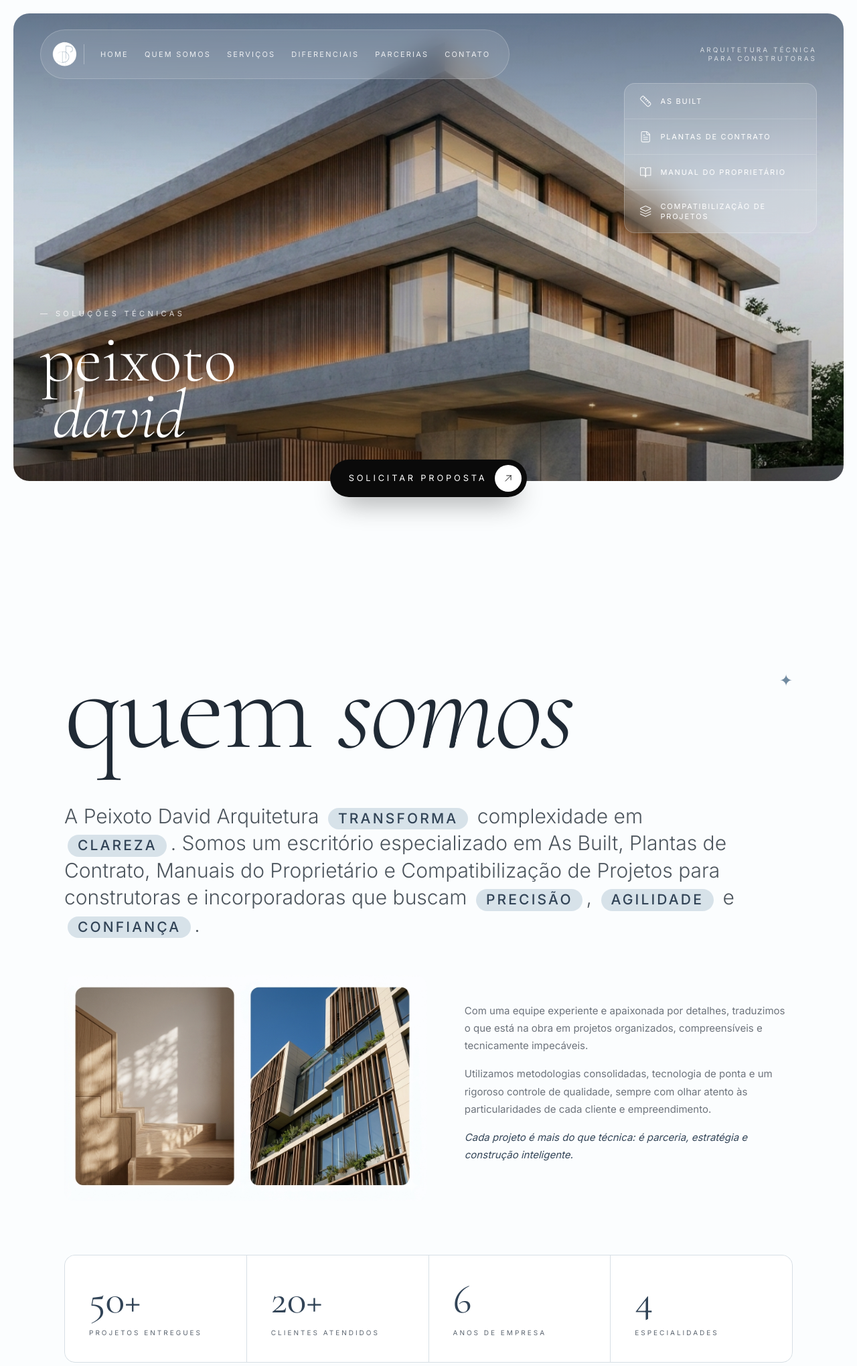
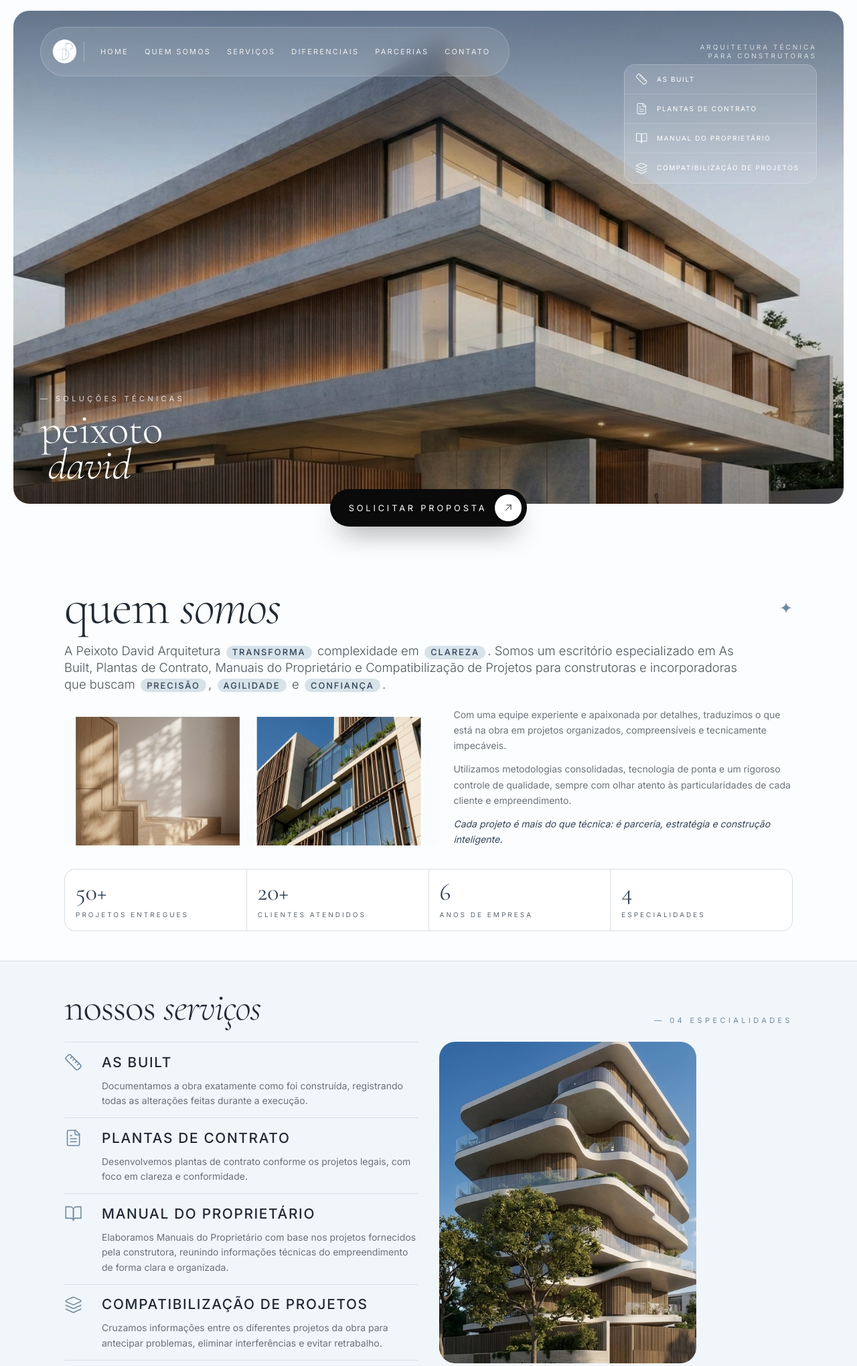
Before and after one commit to leonardo-finardi/peixotodavid-portfolio, a Flask app: page / in a window 1280 px wide. Shown: the top 2039 px of the page at 67% size. Run offline with Flask 2, Linux system fonts and the light colour scheme.

Commit message:
feat: update responsivity

```diff
--- a/static/css/brand.css
+++ b/static/css/brand.css
@@ -76,7 +76,7 @@ h1, h2, h3 {
   padding-bottom: 6rem;
 }
 @media (min-width: 768px) {
-  .section { padding-inline: 3rem; padding-top: 9rem; padding-bottom: 9rem; }
+  .section { padding-inline: 3rem; padding-top: clamp(3.5rem, 7vh, 7rem); padding-bottom: clamp(3.5rem, 7vh, 7rem); }
 }
 @media (min-width: 1280px) {
   .section { padding-inline: 6rem; }
@@ -149,8 +149,8 @@ h1, h2, h3 {
 .pill-cta:hover .pill-cta-arrow { transform: rotate(45deg); }
 
 /* ════════════════════════════ HERO ════════════════════════════ */
-.hero { position: relative; padding: 1rem 0.75rem 5rem; }
-@media (min-width: 768px) { .hero { padding: 1.25rem 1.25rem 6rem; } }
+.hero { position: relative; padding: 1rem 0.75rem 3.5rem; }
+@media (min-width: 768px) { .hero { padding: 1rem 1.25rem 2.75rem; } }
 
 .hero-frame {
   position: relative; width: 100%;
@@ -158,8 +158,16 @@ h1, h2, h3 {
   border-radius: 1.5rem; overflow: hidden;
   background: var(--secondary);
 }
-@media (min-width: 768px) { .hero-frame { aspect-ratio: 16 / 10; } }
-@media (min-width: 1280px) { .hero-frame { aspect-ratio: 16 / 9; } }
+@media (min-width: 768px) {
+  .hero-frame {
+    aspect-ratio: auto;
+    height: clamp(420px, calc(100svh - 5rem), 820px);
+    max-height: calc(100svh - 4.5rem);
+  }
+}
+@media (min-width: 1280px) {
+  .hero-frame { height: clamp(480px, calc(100svh - 5rem), 860px); }
+}
 
 .hero-bg { position: absolute; inset: 0; z-index: 0; will-change: transform; }
 .hero-bg img { height: 120%; width: 100%; object-fit: cover; }
@@ -287,8 +295,8 @@ h1, h2, h3 {
 @media (min-width: 640px) {
   .hero-specs { top: 5.5rem; bottom: auto; right: 1.25rem; left: auto; width: 16.5rem; }
 }
-@media (min-width: 768px) { .hero-specs { top: 6rem; right: 2rem; width: 17.5rem; } }
-@media (min-width: 1280px) { .hero-specs { top: 6.5rem; right: 2.5rem; width: 18rem; } }
+@media (min-width: 768px) { .hero-specs { top: clamp(4.5rem, 9vh, 6rem); right: 2rem; width: 17.5rem; } }
+@media (min-width: 1280px) { .hero-specs { top: clamp(5rem, 10vh, 6.5rem); right: 2.5rem; width: 18rem; } }
 .hero-spec {
   display: flex; align-items: center; gap: 0.75rem;
   background: none; border: none; color: #fff; text-align: left;
@@ -313,7 +321,7 @@ h1, h2, h3 {
 .hero-wordmark {
   position: absolute; bottom: 2rem; left: 1rem; right: 1rem; z-index: 10; color: #fff;
 }
-@media (min-width: 768px) { .hero-wordmark { bottom: 3.5rem; left: 2.5rem; right: auto; } }
+@media (min-width: 768px) { .hero-wordmark { bottom: clamp(1.75rem, 4vh, 3rem); left: 2.5rem; right: auto; } }
 .hero-kicker { font-size: 10px; text-transform: uppercase; letter-spacing: 0.35em; color: rgba(255,255,255,0.8); }
 @media (min-width: 768px) { .hero-kicker { font-size: 11px; letter-spacing: 0.4em; } }
 .hero-name {
@@ -322,29 +330,36 @@ h1, h2, h3 {
   display: flex; flex-direction: column;
   font-size: clamp(3rem, 13vw, 13rem);
 }
-@media (min-width: 768px) { .hero-name { margin-top: 1rem; font-size: clamp(4.5rem, 9vw, 11rem); } }
-@media (min-width: 1280px) { .hero-name { font-size: clamp(5rem, 8vw, 10rem); } }
+@media (min-width: 768px) { .hero-name { margin-top: 0.65rem; font-size: clamp(3.25rem, 9vh, 7.5rem); } }
+@media (min-width: 1280px) { .hero-name { font-size: clamp(4rem, 10vh, 8.5rem); } }
 .hero-name .italic { font-style: italic; padding-left: 0.18em; }
 
-.hero-cta-wrap { position: relative; margin-top: -1.75rem; display: flex; justify-content: center; z-index: 30; }
-@media (min-width: 768px) { .hero-cta-wrap { margin-top: -2rem; } }
+.hero-cta-wrap { position: relative; margin-top: -1.5rem; display: flex; justify-content: center; z-index: 30; }
+@media (min-width: 768px) { .hero-cta-wrap { margin-top: -1.35rem; } }
 
 /* ════════════════════════════ QUEM SOMOS ════════════════════════════ */
+.quem-somos .display-xl { font-size: clamp(4rem, 14vw, 13rem); }
+@media (min-width: 768px) { .quem-somos .display-xl { font-size: clamp(3.25rem, 7.5vw, 6rem); } }
+
 .qs-head { display: flex; align-items: flex-start; justify-content: space-between; gap: 1.5rem; }
 .qs-head em { white-space: nowrap; }
 .qs-star { display: none; font-size: 1.5rem; color: var(--brand); margin-top: 1rem; }
 @media (min-width: 768px) { .qs-star { display: block; } }
 
 .qs-lead { margin-top: 3rem; max-width: 64rem; font-size: 1.25rem; line-height: 1.35; color: color-mix(in oklch, var(--foreground) 80%, transparent); font-weight: 300; }
-@media (min-width: 768px) { .qs-lead { margin-top: 4rem; font-size: 1.875rem; } }
+@media (min-width: 768px) { .qs-lead { margin-top: clamp(1.5rem, 3vh, 2.5rem); font-size: clamp(1.2rem, 2vw, 1.55rem); } }
 .qs-lead p { margin: 0; }
 
 .qs-media { margin-top: 3.5rem; display: grid; grid-template-columns: 1fr; gap: 2rem; align-items: center; }
-@media (min-width: 900px) { .qs-media { grid-template-columns: 1.05fr 0.95fr; gap: 3.5rem; } }
+@media (min-width: 900px) {
+  .qs-media { margin-top: clamp(1.75rem, 3.5vh, 2.75rem); grid-template-columns: 1.05fr 0.95fr; gap: clamp(1.5rem, 3vh, 2.5rem); }
+}
 .qs-photos img { width: 100%; height: auto; border-radius: 1rem; display: block; }
+@media (min-width: 900px) { .qs-photos img { max-height: min(30vh, 300px); object-fit: cover; } }
 .qs-body { color: color-mix(in oklch, var(--foreground) 65%, transparent); font-size: 0.95rem; line-height: 1.75; }
-@media (min-width: 768px) { .qs-body { font-size: 15px; } }
+@media (min-width: 768px) { .qs-body { font-size: 14px; line-height: 1.65; } }
 .qs-body p { margin: 0 0 1rem; }
+@media (min-width: 768px) { .qs-body p { margin: 0 0 0.75rem; } }
 .qs-emph { font-style: italic; color: var(--brand-deep); }
 
 /* Stats strip */
@@ -354,24 +369,26 @@ h1, h2, h3 {
   background: var(--border); border: 1px solid var(--border);
   border-radius: 1rem; overflow: hidden;
 }
+@media (min-width: 768px) { .stats-strip { margin-top: clamp(1.75rem, 3.5vh, 3rem); } }
 @media (min-width: 1024px) { .stats-strip { grid-template-columns: repeat(4, 1fr); } }
 .stat-cell { background: var(--card); padding: 1.75rem; display: flex; flex-direction: column; gap: 0.75rem; transition: background-color 0.5s; }
-@media (min-width: 768px) { .stat-cell { padding: 2.25rem; } }
+@media (min-width: 768px) { .stat-cell { padding: clamp(1.25rem, 2.5vh, 1.75rem); gap: 0.5rem; } }
 .stat-cell:hover { background: var(--secondary); }
 .stat-num { font-family: var(--font-display); font-size: 3rem; color: var(--brand-deep); line-height: 1; }
-@media (min-width: 768px) { .stat-num { font-size: 3.75rem; } }
+@media (min-width: 768px) { .stat-num { font-size: clamp(2.5rem, 5vh, 3.25rem); } }
 .stat-label { font-size: 10px; text-transform: uppercase; letter-spacing: 0.3em; color: var(--muted-foreground); }
 
 /* ════════════════════════════ SERVIÇOS ════════════════════════════ */
 .band-head { display: flex; align-items: flex-end; justify-content: space-between; gap: 1.5rem; flex-wrap: wrap; margin-bottom: 3.5rem; }
-@media (min-width: 768px) { .band-head { margin-bottom: 5rem; } }
+@media (min-width: 768px) { .band-head { margin-bottom: clamp(2rem, 4vh, 3rem); } }
+@media (min-width: 768px) { .display-lg { font-size: clamp(2.75rem, 5.5vw, 4.75rem); } }
 
 .servicos-grid { display: grid; grid-template-columns: 1fr; gap: 2.5rem; align-items: stretch; }
-@media (min-width: 1024px) { .servicos-grid { grid-template-columns: 1fr 1fr; gap: 4rem; } }
+@media (min-width: 1024px) { .servicos-grid { grid-template-columns: 1fr 1fr; gap: clamp(2rem, 4vh, 3rem); } }
 
 .servicos-list { display: flex; flex-direction: column; }
 .service-row { display: flex; align-items: flex-start; gap: 1.5rem; padding: 1.75rem 0; border-top: 1px solid var(--border); transition: padding-left 0.5s ease; }
-@media (min-width: 768px) { .service-row { padding: 2rem 0; } }
+@media (min-width: 768px) { .service-row { padding: clamp(1.1rem, 2.2vh, 1.5rem) 0; } }
 .servicos-list .service-row:last-child { border-bottom: 1px solid var(--border); }
 .service-row:hover { padding-left: 0.5rem; }
 .service-icon { color: var(--brand); padding-top: 0.15rem; width: 2rem; flex-shrink: 0; display: flex; }
@@ -385,14 +402,14 @@ h1, h2, h3 {
 .service-arrow { margin-top: 0.5rem; color: var(--brand); opacity: 0; transform: translateX(-0.5rem); transition: all 0.5s ease; }
 .service-row:hover .service-arrow { opacity: 1; transform: translateX(0); }
 .service-main p { margin: 0.75rem 0 0; font-size: 0.875rem; color: color-mix(in oklch, var(--foreground) 65%, transparent); line-height: 1.7; max-width: 32rem; }
-@media (min-width: 768px) { .service-main p { font-size: 15px; } }
+@media (min-width: 768px) { .service-main p { font-size: 14px; line-height: 1.6; margin-top: 0.5rem; } }
 
 .servicos-feature {
   position: relative; min-height: 420px; border-radius: 1.5rem;
   overflow: hidden; background: var(--secondary);
 }
-@media (min-width: 768px) { .servicos-feature { min-height: 520px; } }
-@media (min-width: 1024px) { .servicos-feature { min-height: 100%; aspect-ratio: 4 / 5; } }
+@media (min-width: 768px) { .servicos-feature { min-height: clamp(320px, 45vh, 480px); } }
+@media (min-width: 1024px) { .servicos-feature { min-height: 100%; max-height: min(72vh, 620px); aspect-ratio: 4 / 5; } }
 .servicos-feature img {
   position: absolute; inset: 0; width: 100%; height: 100%;
   object-fit: cover; object-position: center 35%;
@@ -403,7 +420,7 @@ h1, h2, h3 {
 .dif-grid { display: grid; grid-template-columns: 1fr; gap: 1.5rem; align-items: stretch; }
 @media (min-width: 768px) { .dif-grid { grid-template-columns: repeat(12, 1fr); gap: 2rem; } }
 .dif-photo { position: relative; border-radius: 1.5rem; overflow: hidden; min-height: 520px; background: var(--secondary); }
-@media (min-width: 768px) { .dif-photo { grid-column: span 7; min-height: 640px; } }
+@media (min-width: 768px) { .dif-photo { grid-column: span 7; min-height: clamp(420px, 72vh, 580px); max-height: 72vh; } }
 .dif-photo img { position: absolute; inset: 0; width: 100%; height: 100%; object-fit: cover; }
 .dif-photo-overlay { position: absolute; inset: 0; background: linear-gradient(to top, rgba(0,0,0,0.4), rgba(0,0,0,0.1) 50%, transparent); }
 .dif-photo-caption { position: absolute; bottom: 2rem; left: 1.5rem; color: #fff; }
@@ -415,9 +432,9 @@ h1, h2, h3 {
 .dif-cards { display: flex; flex-direction: column; gap: 1rem; }
 @media (min-width: 768px) { .dif-cards { grid-column: span 5; gap: 1.5rem; } }
 .dif-card { background: var(--card); border: 1px solid var(--border); border-radius: 1.5rem; padding: 2rem; flex: 1; }
-@media (min-width: 768px) { .dif-card { padding: 2.5rem; } }
+@media (min-width: 768px) { .dif-card { padding: clamp(1.5rem, 2.5vh, 2rem); } }
 .dif-card p { margin: 1.25rem 0 0; font-size: 1rem; line-height: 1.7; color: color-mix(in oklch, var(--foreground) 80%, transparent); }
-@media (min-width: 768px) { .dif-card p { font-size: 1.125rem; } }
+@media (min-width: 768px) { .dif-card p { font-size: clamp(0.95rem, 1.6vw, 1.05rem); line-height: 1.6; margin-top: 0.85rem; } }
 .dif-card-dark { background: var(--foreground); color: var(--background); }
 .dif-card-dark p { color: color-mix(in oklch, var(--background) 85%, transparent); }
 
@@ -428,8 +445,8 @@ h1, h2, h3 {
   border: 1px solid var(--border); border-radius: 1rem; overflow: hidden;
   background: var(--card);
 }
-@media (min-width: 768px) { .partner-grid { grid-template-columns: repeat(3, 1fr); margin-top: 5rem; } }
-@media (min-width: 1024px) { .partner-grid { grid-template-columns: repeat(6, 1fr); } }
+@media (min-width: 768px) { .partner-grid { grid-template-columns: repeat(3, 1fr); margin-top: clamp(2.5rem, 5vh, 3.5rem); } }
+@media (min-width: 1024px) { .partner-grid { grid-template-columns: repeat(7, 1fr); } }
 .partner-cell {
   aspect-ratio: 3 / 2; display: flex; align-items: center; justify-content: center;
   padding: 0; border-right: 1px solid var(--border); border-bottom: 1px solid var(--border);
@@ -483,19 +500,20 @@ h1, h2, h3 {
 
 /* ════════════════════════════ CONTATO ════════════════════════════ */
 .contato-title { max-width: 56rem; }
+@media (min-width: 768px) { .contato-title.display-xl { font-size: clamp(3.25rem, 7.5vw, 6rem); } }
 
 .founders { margin-top: 4rem; background: var(--card); border: 1px solid var(--border); border-radius: 1.5rem; padding: 2rem; }
 @media (min-width: 768px) {
   .founders {
-    margin-top: 5rem; padding: 2.5rem 3rem;
-    display: flex; align-items: center; justify-content: flex-start; gap: 3.5rem;
+    margin-top: clamp(2rem, 4vh, 3rem); padding: clamp(1.75rem, 3vh, 2.25rem) 2.5rem;
+    display: flex; align-items: center; justify-content: flex-start; gap: clamp(2rem, 4vw, 3rem);
   }
 }
-@media (min-width: 1024px) { .founders { gap: 5rem; padding: 2.5rem 3.5rem; } }
+@media (min-width: 1024px) { .founders { gap: clamp(2.5rem, 4vw, 4rem); padding-inline: 3rem; } }
 .founders-lead { display: flex; flex-shrink: 0; }
 .founders-logo { height: auto; width: 280px; max-width: 72vw; object-fit: contain; }
-@media (min-width: 768px) { .founders-logo { width: 360px; } }
-@media (min-width: 1024px) { .founders-logo { width: 400px; } }
+@media (min-width: 768px) { .founders-logo { width: clamp(240px, 28vw, 320px); } }
+@media (min-width: 1024px) { .founders-logo { width: clamp(280px, 26vw, 360px); } }
 .founders-people { display: flex; align-items: center; gap: 1.5rem; margin-top: 2rem; flex-wrap: wrap; }
 @media (min-width: 768px) { .founders-people { gap: 2.5rem; margin-top: 0; } }
 .founder { display: flex; align-items: center; gap: 1rem; }
@@ -511,7 +529,7 @@ h1, h2, h3 {
 @media (min-width: 768px) { .founder-name { font-size: 1.25rem; } }
 
 .contato-grid { margin-top: 4rem; display: grid; grid-template-columns: 1fr; gap: 3rem; }
-@media (min-width: 1024px) { .contato-grid { margin-top: 5rem; grid-template-columns: 5fr 7fr; gap: 5rem; } }
+@media (min-width: 1024px) { .contato-grid { margin-top: clamp(2.5rem, 4vh, 3.5rem); grid-template-columns: 5fr 7fr; gap: clamp(2.5rem, 4vw, 4rem); } }
 
 .contato-info { display: flex; flex-direction: column; gap: 1.75rem; }
 .contact-item { display: flex; align-items: flex-start; gap: 1rem; border-bottom: 1px solid var(--border); padding-bottom: 1.5rem; }
@@ -561,14 +579,50 @@ a.contact-item:hover .contact-value { color: var(--brand); }
 .footer-copy { font-size: 0.75rem; color: var(--muted-foreground); margin: 0; }
 
 /* ════════════════════════════ SCROLL REVEAL ════════════════════════════ */
-[data-reveal] { opacity: 0; transition: opacity 0.9s cubic-bezier(0.22, 1, 0.36, 1), transform 0.9s cubic-bezier(0.22, 1, 0.36, 1); }
-[data-reveal="up"] { transform: translateY(40px); }
-[data-reveal="right"] { transform: translateX(30px); }
-[data-reveal].is-visible { opacity: 1; transform: none; }
+[data-reveal] { opacity: 1; transform: none; transition: opacity 0.9s cubic-bezier(0.22, 1, 0.36, 1), transform 0.9s cubic-bezier(0.22, 1, 0.36, 1); }
+html.js [data-reveal] { opacity: 0; }
+html.js [data-reveal="up"] { transform: translateY(40px); }
+html.js [data-reveal="right"] { transform: translateX(30px); }
+html.js [data-reveal].is-visible { opacity: 1; transform: none; }
 
 @media (prefers-reduced-motion: reduce) {
   html { scroll-behavior: auto; }
-  [data-reveal] { opacity: 1 !important; transform: none !important; transition: none; }
+  html.js [data-reveal] { opacity: 1 !important; transform: none !important; transition: none; }
+}
+
+/* ════════════════════════════ NOTEBOOK VIEWPORT (altura curta) ════════════════════════════ */
+@media (min-width: 768px) and (max-height: 820px) {
+  .hero-frame { height: calc(100svh - 4rem); max-height: calc(100svh - 4rem); }
+  .hero-name { font-size: clamp(3rem, 8vh, 6rem); }
+  .hero-spec { padding: 0.75rem 1rem; }
+  .hero-spec-label { font-size: 10px; }
+
+  .section { padding-top: 2.75rem; padding-bottom: 2.75rem; }
+  .quem-somos .display-xl { font-size: clamp(2.75rem, 6.5vw, 4.75rem); }
+  .qs-lead { margin-top: 1.25rem; font-size: 1.15rem; }
+  .qs-media { margin-top: 1.35rem; gap: 1.35rem; }
+  .qs-photos img { max-height: min(24vh, 220px); }
+  .stats-strip { margin-top: 1.35rem; }
+  .stat-cell { padding: 1rem; }
+  .stat-num { font-size: 2.25rem; }
+
+  .band-head { margin-bottom: 1.5rem; }
+  .display-lg { font-size: clamp(2.25rem, 4.5vw, 3.75rem); }
+  .service-row { padding: 0.85rem 0; }
+  .servicos-feature { max-height: min(62vh, 480px); }
+
+  .dif-photo { min-height: clamp(360px, 62vh, 480px); max-height: 62vh; }
+  .dif-card { padding: 1.25rem; }
+  .dif-card p { font-size: 0.9rem; margin-top: 0.65rem; }
+
+  .partner-grid { margin-top: 2rem; }
+  .partner-logo { max-height: 3.75rem; }
+
+  .contato-title.display-xl { font-size: clamp(2.75rem, 6.5vw, 4.75rem); }
+  .founders { margin-top: 1.75rem; padding: 1.35rem 2rem; }
+  .founders-logo { width: clamp(200px, 24vw, 260px); }
+  .founder-avatar { height: 4.5rem; width: 4.5rem; }
+  .contato-grid { margin-top: 2rem; gap: 2rem; }
 }
 
 /* ════════════════════════════ MOBILE REFINEMENTS ════════════════════════════ */
--- a/templates/index.html
+++ b/templates/index.html
@@ -20,6 +20,7 @@
 <link href="https://fonts.googleapis.com/css2?family=Cormorant+Garamond:ital,wght@0,300;0,400;0,500;1,300;1,400;1,500&family=Inter:wght@300;400;500;600&display=swap" rel="stylesheet">
 
 <link rel="stylesheet" href="{{ url_for('static', filename='css/brand.css') }}">
+<script>document.documentElement.classList.add("js");</script>
 </head>
 
 <body>
@@ -232,7 +233,8 @@
         ('partner-cyrela.png', 'Cyrela', 'partner-logo--boost'),
         ('partner-facilitat.png', 'Facilitat', 'partner-logo--boost-lg'),
         ('partner-tatiana.png', 'Tatiana Braga', 'partner-logo--boost-lg'),
-        ('partner-vivaz.png', 'Vivaz', 'partner-logo--boost')
+        ('partner-vivaz.png', 'Vivaz', 'partner-logo--boost'),
+        ('partner-abyta.jpg', 'Abyta', '')
       ] %}
       <div class="partner-grid">
         {% for file, name, logo_class in partners %}
```
Also changed, not shown: scripts/export_static.py (added, +42 -0 lines), .github/workflows/firebase-hosting.yml (added), README.md, firebase.json (added), static/images/partner-abyta.jpg (added), 4 other files.
